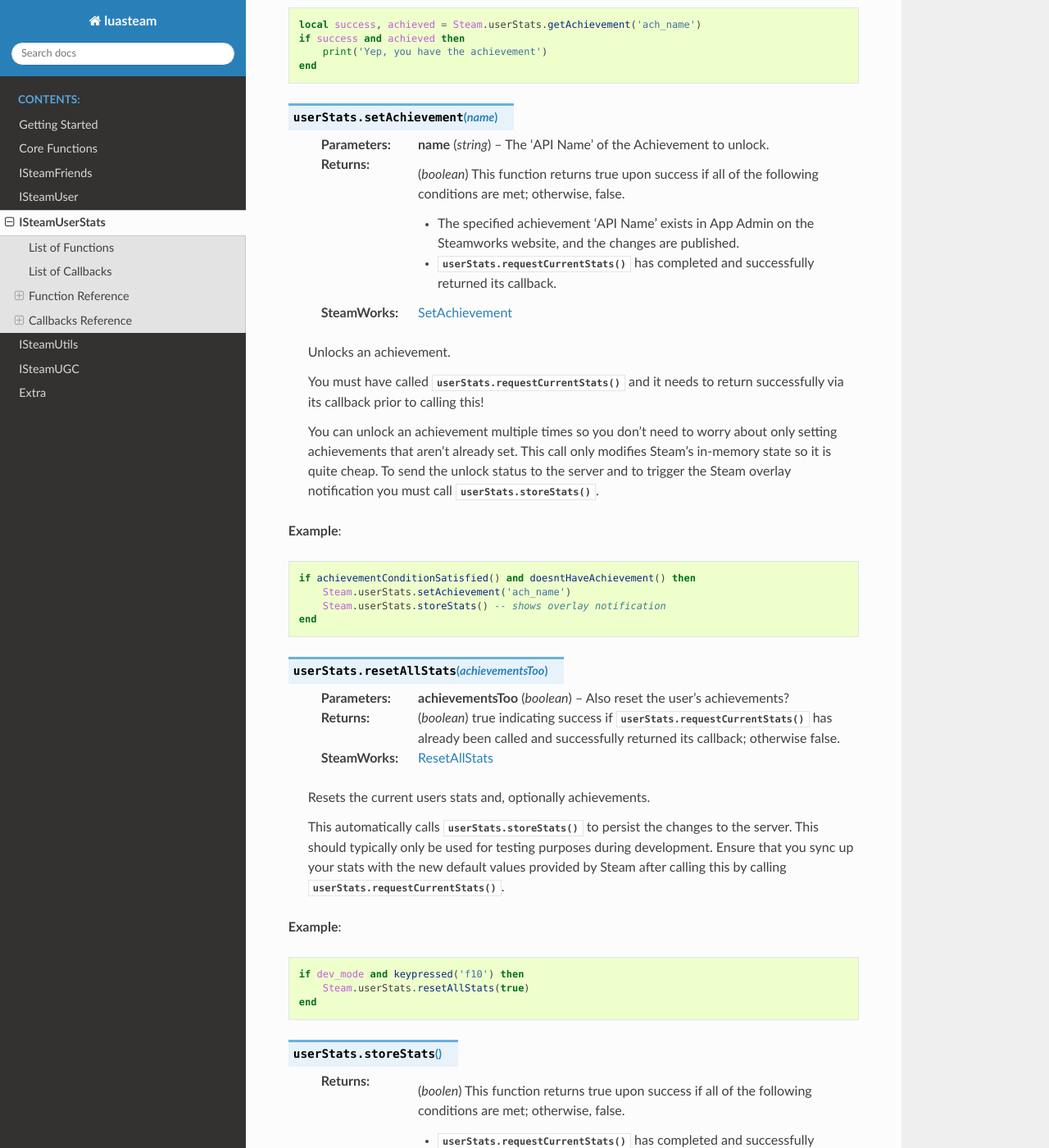
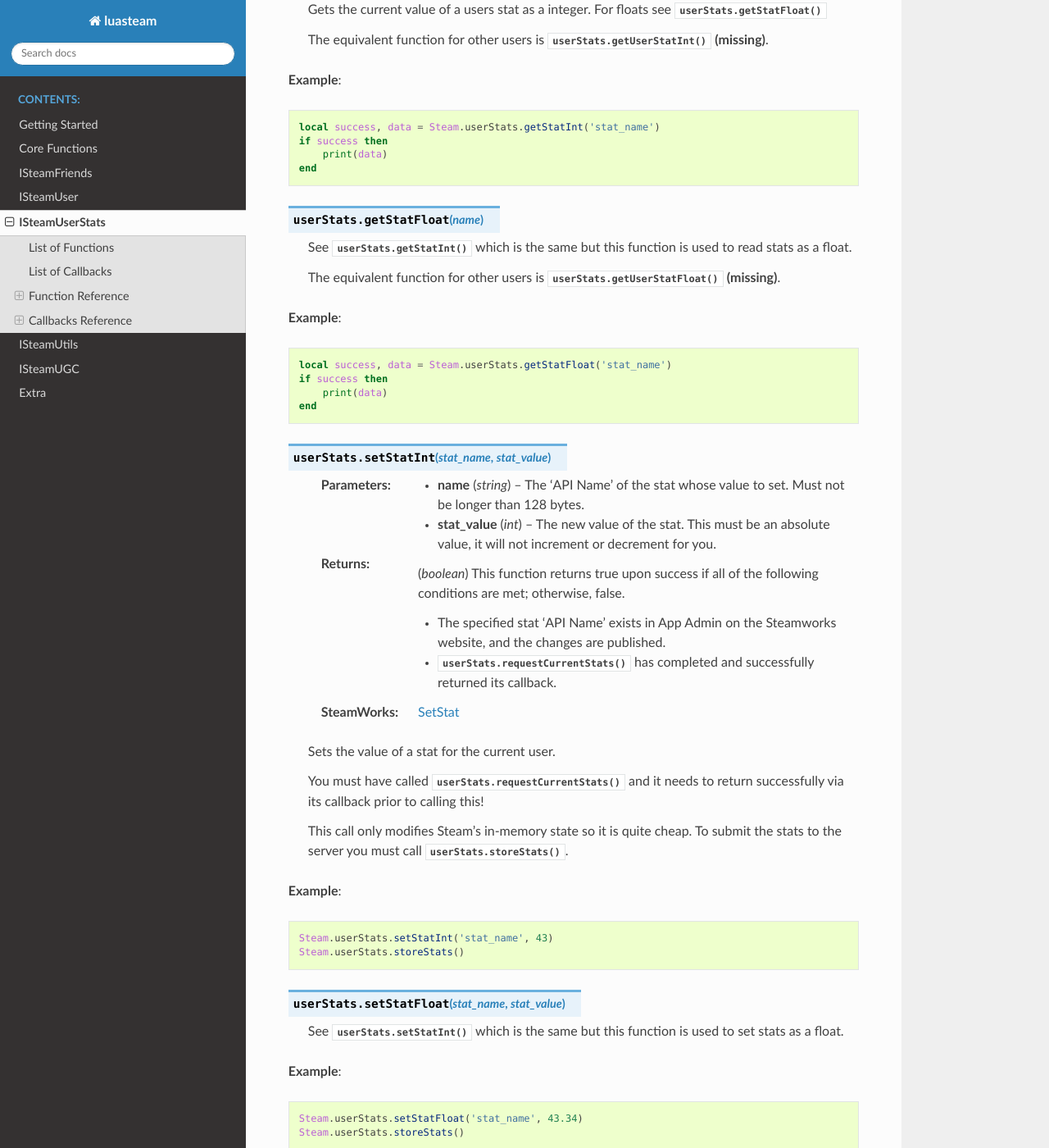
Before and after one commit to uspgamedev/luasteam, a Sphinx documentation site: the page built from docs/user_stats.rst, in a window 1280 px wide and 1400 px high, scrolled down 1190 px. Shown: the whole window at 82% size. Built offline with Sphinx 7.4.7 and the Read the Docs theme 2.0.0, drawn with Linux system fonts in a browser that asks for light colours; some of the changed text lies outside the part shown.

Commit message:
Add get/set stats functions
Adds the bindings for the getStats and setStats so that we can access
the raw stat values. Pretty much what it says on the tin.

```diff
--- a/docs/user_stats.rst
+++ b/docs/user_stats.rst
@@ -5,6 +5,10 @@ ISteamUserStats
 
 List of Functions
 -----------------
+* :func:`userStats.getStatInt`
+* :func:`userStats.getStatFloat`
+* :func:`userStats.setStatInt`
+* :func:`userStats.setStatFloat`
 * :func:`userStats.getAchievement`
 * :func:`userStats.setAchievement`
 * :func:`userStats.resetAllStats`
@@ -26,6 +30,74 @@ List of Callbacks
 
 Function Reference
 ------------------
+
+.. function:: userStats.getStatInt(name)
+
+    :param string name: The 'API Name' of the stat. Must not be longer than 128 bytes.
+    :returns: (`boolean`)
+        This function returns true upon success if all of the following conditions are met; otherwise, false.
+
+        * :func:`userStats.requestCurrentStats` has completed and successfully returned its callback.
+
+        * The 'API Name' of the specified stat exists in App Admin on the Steamworks website, and the changes are published.
+    :returns: (`boolean?`) If the call is successful, returns a second value, the current value of the stat.
+    :SteamWorks: `GetStat <https://partner.steamgames.com/doc/api/ISteamUserStats#GetStat>`_
+
+    Gets the current value of a users stat as a integer. For floats see :func:`userStats.getStatFloat`
+
+    The equivalent function for other users is :func:`userStats.getUserStatInt` **(missing)**.
+
+**Example**::
+
+    local success, data = Steam.userStats.getStatInt('stat_name')
+    if success then
+        print(data)
+    end
+
+.. function:: userStats.getStatFloat(name)
+
+  See :func:`userStats.getStatInt` which is the same but this function is used to read stats as a float.
+
+  The equivalent function for other users is :func:`userStats.getUserStatFloat` **(missing)**.
+
+**Example**::
+
+    local success, data = Steam.userStats.getStatFloat('stat_name')
+    if success then
+        print(data)
+    end
+
+.. function:: userStats.setStatInt(stat_name, stat_value)
+
+    :param string name: The 'API Name' of the stat whose value to set. Must not be longer than 128 bytes.
+    :param int stat_value: The new value of the stat. This must be an absolute value, it will not increment or decrement for you.
+    :returns: (`boolean`)
+        This function returns true upon success if all of the following conditions are met; otherwise, false.
+
+        * The specified stat 'API Name' exists in App Admin on the Steamworks website, and the changes are published.
+
+        * :func:`userStats.requestCurrentStats` has completed and successfully returned its callback.
+    :SteamWorks: `SetStat <https://partner.steamgames.com/doc/api/ISteamUserStats#SetStat>`_
+
+    Sets the value of a stat for the current user.
+
+    You must have called :func:`userStats.requestCurrentStats` and it needs to return successfully via its callback prior to calling this!
+
+    This call only modifies Steam's in-memory state so it is quite cheap. To submit the stats to the server you must call :func:`userStats.storeStats`.
+
+**Example**::
+
+    Steam.userStats.setStatInt('stat_name', 43)
+    Steam.userStats.storeStats()
+
+.. function:: userStats.setStatFloat(stat_name, stat_value)
+
+  See :func:`userStats.setStatInt` which is the same but this function is used to set stats as a float.
+
+**Example**::
+
+    Steam.userStats.setStatFloat('stat_name', 43.34)
+    Steam.userStats.storeStats()
 
 .. function:: userStats.getAchievement(name)
 
```
Also changed, not shown: 1 other file.
